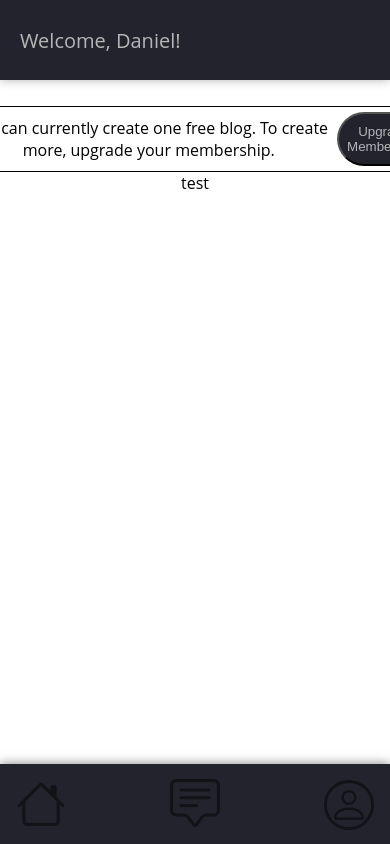
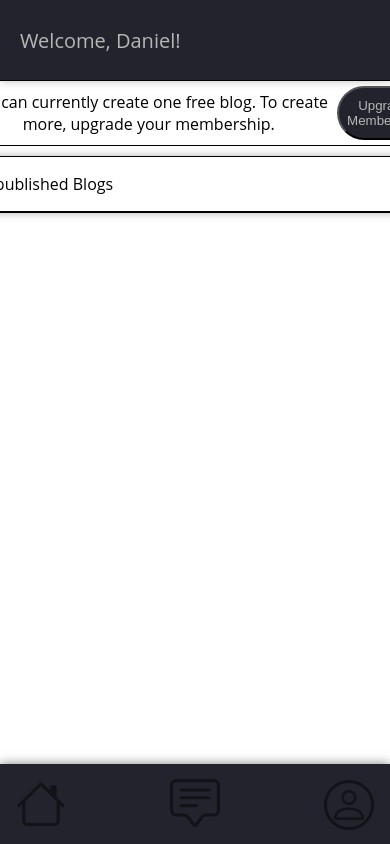
Before and after one commit to Dlang-max/AutomatedWordPressBlog, a Flask app: page /dashboard in a window 390 px wide; the page is wider, and only the part inside the window is pictured. Run offline with Flask 3, Linux system fonts and the light colour scheme; a user stored in the database is signed in.

Commit message:
fixing bugs related to viewing on mobile

```diff
--- a/Automated-Blog-v3.0/website/static/dashboardStyle.css
+++ b/Automated-Blog-v3.0/website/static/dashboardStyle.css
@@ -8,12 +8,16 @@
     --transition-speed: 600ms;
   }
 
-  .main{
+  main{
     display: flex;
     flex-direction: column;
     justify-content: center;
     align-items: center;
+    margin: 0;
+    padding: 0;
+    overflow: auto;
   }
+
   .header{
     display: flex;
     align-items: center;
@@ -74,9 +78,25 @@
     color: white;
   }
 
+
   .info-container{
     display: flex;
     flex-direction: column;
+  }
+  .border-container{
+    border-bottom: 1px solid black;
+  }
+  .blog-container{
+    margin: 10px;
+    border: 1px solid black;
+    border-radius: 5px;
+    box-shadow: 0 0 10px rgba(0, 0, 0, .3);
+    width: 470px;
+    margin-left: 10px;
+  }
+
+  .blog-container p{
+    margin-left: 10px;
   }
 
   @media only screen and (min-width: 1024px){
--- a/Automated-Blog-v3.0/website/static/generateBlogStyle.css
+++ b/Automated-Blog-v3.0/website/static/generateBlogStyle.css
@@ -30,10 +30,9 @@
     border: 1px solid black;
     justify-content: center;
     padding: 10px;
+    margin: 5px;
     border-radius: 5px;
     box-shadow: 0 0 10px rgba(0, 0, 0, .3);
-    margin: 40px;
-
   }
 
   input{
--- a/Automated-Blog-v3.0/website/static/homeStyle.css
+++ b/Automated-Blog-v3.0/website/static/homeStyle.css
@@ -29,7 +29,9 @@
 
   main {
     margin-top: 5rem;
-    padding: 1rem;
+    padding-top: 1rem;
+    padding-bottom: 1rem;
+
   }
 
 
--- a/Automated-Blog-v3.0/website/static/signInStyle.css
+++ b/Automated-Blog-v3.0/website/static/signInStyle.css
@@ -15,6 +15,7 @@
   }
 
   body {
+    overflow-x: hidden;
     color: black;
     background-color: white;
     margin: 0;
@@ -32,8 +33,6 @@
     padding: 10px;
     border-radius: 5px;
     box-shadow: 0 0 10px rgba(0, 0, 0, .3);
-    margin: 40px;
-
   }
 
   input{
--- a/Automated-Blog-v3.0/website/static/signUpStyle.css
+++ b/Automated-Blog-v3.0/website/static/signUpStyle.css
@@ -29,10 +29,8 @@
     align-items: center;
     border: 1px solid black;
     justify-content: center;
-    padding: 10px;
     border-radius: 5px;
     box-shadow: 0 0 10px rgba(0, 0, 0, .3);
-    margin: 40px;
 
   }
 
--- a/Automated-Blog-v3.0/website/static/style.css
+++ b/Automated-Blog-v3.0/website/static/style.css
@@ -9,10 +9,13 @@
   }
 
   body {
+    overflow-x: hidden;
     color: black;
     background-color: white;
     margin: 0;
     padding: 0;
+    height: 100vh;
+    width: 100vw;
   }
 
   body::-webkit-scrollbar {
@@ -37,7 +40,7 @@
     height: 100vh;
     position: fixed;
     background-color: var(--bg-primary);
-    top: 0;
+    bottom: 0;
     left: 0;
     z-index: 100;
   }
@@ -52,11 +55,15 @@
 
   }
   .side-navbar{
+    position: fixed;
     width: 0;
     overflow: hidden;
     box-shadow: 0 0 10px rgba(0, 0, 0, 0.5);
     transition: opacity 0.3s;
     transition: width 0.3s;
+    top: 0;
+    bottom: 0;
+    height: 100%;
   }
 
   #close-button{
@@ -119,6 +126,10 @@
     margin-top: auto;
   }
 
+  .content-container{
+    height: 100vh;
+  }
+
 
 
   @media only screen and (min-width: 1024px){
--- a/Automated-Blog-v3.0/website/templates/base.html
+++ b/Automated-Blog-v3.0/website/templates/base.html
@@ -9,7 +9,6 @@
     <title>{% block title %}base{% endblock %}</title>
   </head>
   <body>
-
     <nav class="side-navbar" id="side-navbar">
       <ul class="side-navbar-nav">
         <li class="side-nav-item">
@@ -55,15 +54,13 @@
             </a>
           </li>
           <li class="nav-item">
-            <a href="#" class="nav-link" id="profile" onclick="toggleNavbar()">
-              <div class="icon">
-                <svg id="eP05R1SmAOD1" width="50" height="50" xmlns="http://www.w3.org/2000/svg" xmlns:xlink="http://www.w3.org/1999/xlink" viewBox="0 0 16 16" shape-rendering="geometricPrecision" text-rendering="geometricPrecision"><path d="M8,8c1.656854,0,3-1.343146,3-3s-1.343146-3-3-3-3,1.343146-3,3s1.343146,3,3,3Zm2-3c0,1.104569-.895431,2-2,2s-2-.895431-2-2s.895431-2,2-2s2,.895431,2,2Zm4,8c0,1-1,1-1,1h-10c0,0-1,0-1-1s1-4,6-4s6,3,6,4Zm-1-.004c-.001-.246-.154-.986-.832-1.664C11.516,10.68,10.289,10,8,10c-2.29,0-3.516.68-4.168,1.332-.678.678-.83,1.418-.832,1.664h10Z" transform="matrix(.806221 0 0 0.806221 1.550232 1.550232)"/><ellipse rx="8" ry="8" transform="matrix(.942943 0 0 0.942943 8 8)" fill="rgba(210,219,237,0)" stroke="#000"/></svg>
-              </div>
-            </a>
+            <div class="icon" onclick="toggleNavbar()">
+              <svg id="eP05R1SmAOD1" width="50" height="50" xmlns="http://www.w3.org/2000/svg" xmlns:xlink="http://www.w3.org/1999/xlink" viewBox="0 0 16 16" shape-rendering="geometricPrecision" text-rendering="geometricPrecision"><path d="M8,8c1.656854,0,3-1.343146,3-3s-1.343146-3-3-3-3,1.343146-3,3s1.343146,3,3,3Zm2-3c0,1.104569-.895431,2-2,2s-2-.895431-2-2s.895431-2,2-2s2,.895431,2,2Zm4,8c0,1-1,1-1,1h-10c0,0-1,0-1-1s1-4,6-4s6,3,6,4Zm-1-.004c-.001-.246-.154-.986-.832-1.664C11.516,10.68,10.289,10,8,10c-2.29,0-3.516.68-4.168,1.332-.678.678-.83,1.418-.832,1.664h10Z" transform="matrix(.806221 0 0 0.806221 1.550232 1.550232)"/><ellipse rx="8" ry="8" transform="matrix(.942943 0 0 0.942943 8 8)" fill="rgba(210,219,237,0)" stroke="#000"/></svg>
+            </div>
           </li>
         </ul>
     </nav>
-    <div>
+    <div class="content-container">
       {% block content %}base{% endblock %}
     </div>
 </body>
--- a/Automated-Blog-v3.0/website/templates/dashboard.html
+++ b/Automated-Blog-v3.0/website/templates/dashboard.html
@@ -20,15 +20,15 @@
                     </div>
                 {% endif %}
                 <div class="info-container">
+                    <div class="blog-container">
+                        <div class="border-container">
+                            <p>Prepublished Blogs</p>
+                        </div>
+                    </div>
                     <div class="subscription-container">
 
                     </div>
-                    <div class="blog-container">test
-                    </div>
                 </div>
-
-
             </div>
         </main>
-
     {% endblock %}
--- a/Automated-Blog-v3.0/website/views.py
+++ b/Automated-Blog-v3.0/website/views.py
@@ -10,6 +10,10 @@ views = Blueprint('views', __name__)
 @views.route('/', methods=['GET', 'POST'])
 def home():
     return render_template("home.html", user=current_user)
+
+@views.route('/base', methods=['GET', 'POST'])
+def base():
+    return render_template("base.html", user=current_user)
 
 @views.route('/dashboard', methods=['GET', 'POST'])
 @login_required
```
